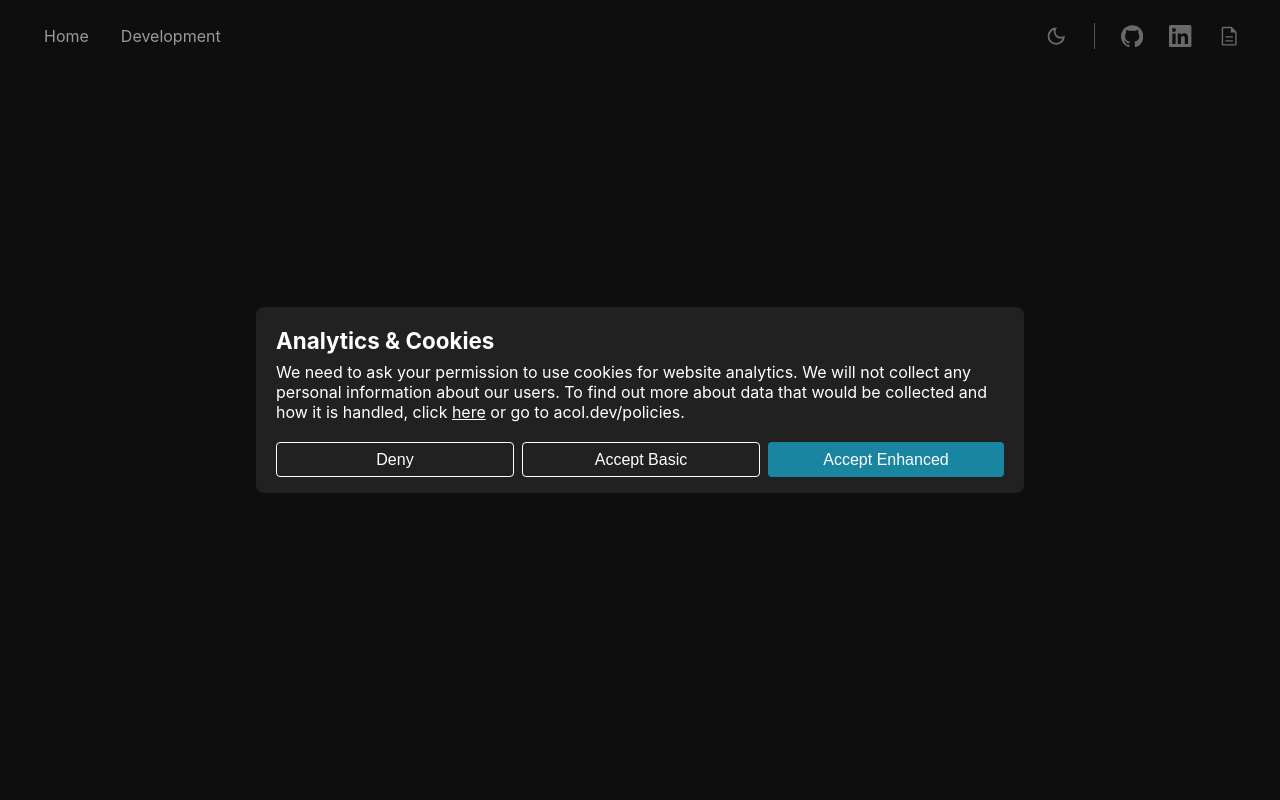
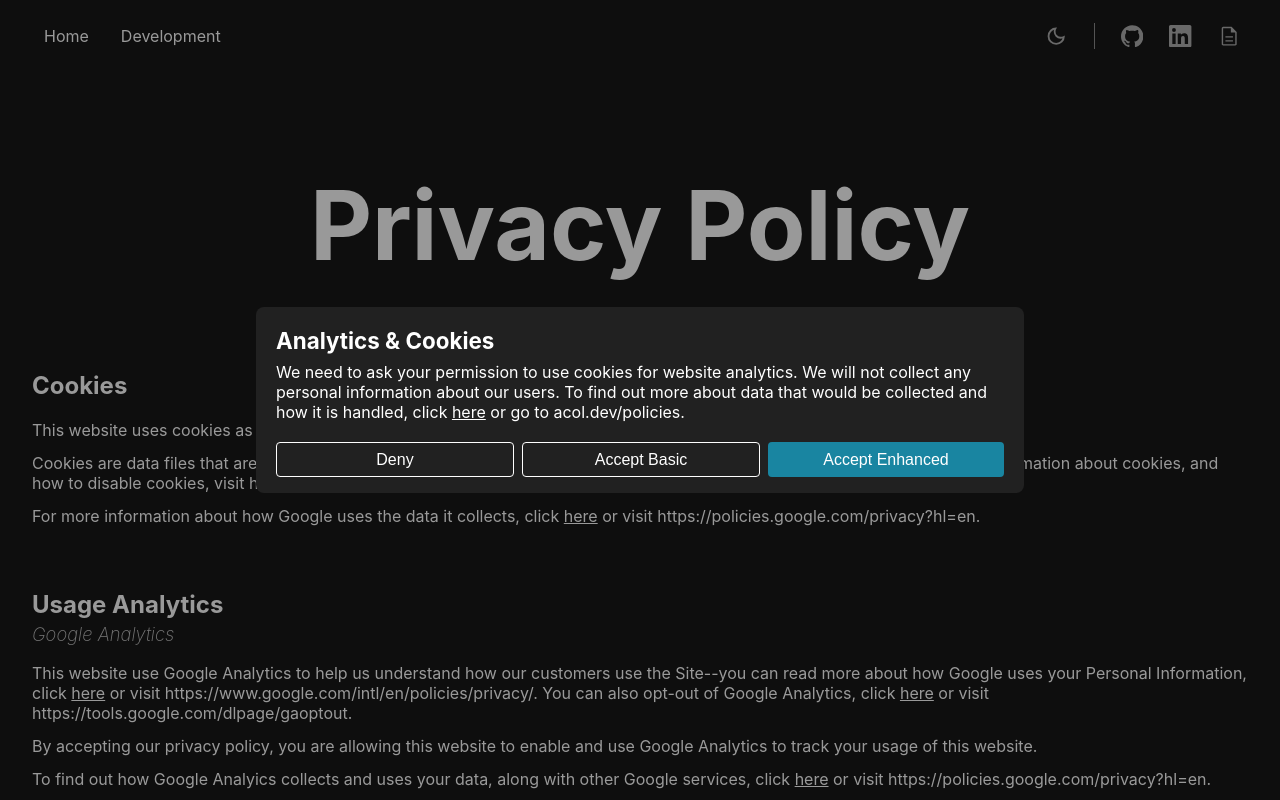
Before and after one commit to acol248/acol-dev, a Next.js app: page /privacy-policy in a window 1280 px wide. Before the commit this address had no page. Shown: the top 800 px of the page. Built offline with nearby package versions, Linux system fonts and the light colour scheme.

Commit message:
🚧 Privacy policy updated

```diff
--- /dev/null
+++ b/src/pages/privacy-policy.js
@@ -0,0 +1,72 @@
+/* eslint-disable react/no-unescaped-entities */
+// styles
+import styles from "../styles/Policies.module.scss";
+
+export default function PrivacyPolicy() {
+  return (
+    <div className={styles["policies"]}>
+      <div className={styles["policies__inner"]}>
+        <div className={styles["policies__header"]}>
+          <h2 className={styles["policies__title"]}>Privacy Policy</h2>
+        </div>
+
+        <div className={styles["policies__content"]}>
+          <div className={styles["policies__content-part"]}>
+            <h2>Cookies</h2>
+
+            <p>
+              This website uses cookies as a part of Google Analytics. These
+              cookies are used to track a user's usage of this website.
+            </p>
+
+            <p>
+              Cookies are data files that are placed on your device or computer
+              and often include an anonymous unique identifier. For more
+              information about cookies, and how to disable cookies, visit
+              http://www.allaboutcookies.org.
+            </p>
+
+            <p>
+              For more information about how Google uses the data it collects,
+              click <a href="https://policies.google.com/privacy?hl=en">here</a>{" "}
+              or visit https://policies.google.com/privacy?hl=en.
+            </p>
+          </div>
+
+          <div className={styles["policies__content-part"]}>
+            <h2>Usage Analytics</h2>
+            <h3>Google Analytics</h3>
+
+            <p>
+              This website use Google Analytics to help us understand how our
+              customers use the Site--you can read more about how Google uses
+              your Personal Information, click{" "}
+              <a href="https://www.google.com/intl/en/policies/privacy/">
+                here
+              </a>{" "}
+              or visit https://www.google.com/intl/en/policies/privacy/. You can
+              also opt-out of Google Analytics, click{" "}
+              <a href="https://tools.google.com/dlpage/gaoptout">here</a> or
+              visit https://tools.google.com/dlpage/gaoptout.
+            </p>
+
+            <p>
+              By accepting our privacy policy, you are allowing this website to
+              enable and use Google Analytics to track your usage of this
+              website.
+            </p>
+
+            <p>
+              To find out how Google Analyics collects and uses your data, along
+              with other Google services, click{" "}
+              <a href="https://policies.google.com/privacy?hl=en">here</a> or
+              visit https://policies.google.com/privacy?hl=en.
+            </p>
+
+            <p>Analytics tracking does not take place on this page.</p>
+          </div>
+        </div>
+      </div>
+    </div>
+  );
+}
--- a/src/styles/Policies.module.scss
+++ b/src/styles/Policies.module.scss
@@ -58,16 +58,28 @@
 
     & .policies__content {
       & .policies__content-part {
-        margin: 1.25rem 0;
+        margin: 4rem 0;
 
         & h2 {
-          font-size: 1.35rem;
+          font-size: 1.5rem;
+        }
+
+        & h3 {
+          font-size: 1.15rem;
+          font-weight: 200;
+          margin-top: -1rem;
+          font-style: italic;
+          opacity: 0.75;
         }
 
         & p {
           margin: 0.8rem 0;
           font-size: 1rem;
         }
+
+        & a {
+          text-decoration: underline;
+        }
       }
     }
   }
```
Also changed, not shown: src/pages/policies.js (deleted, +0 -51 lines).
